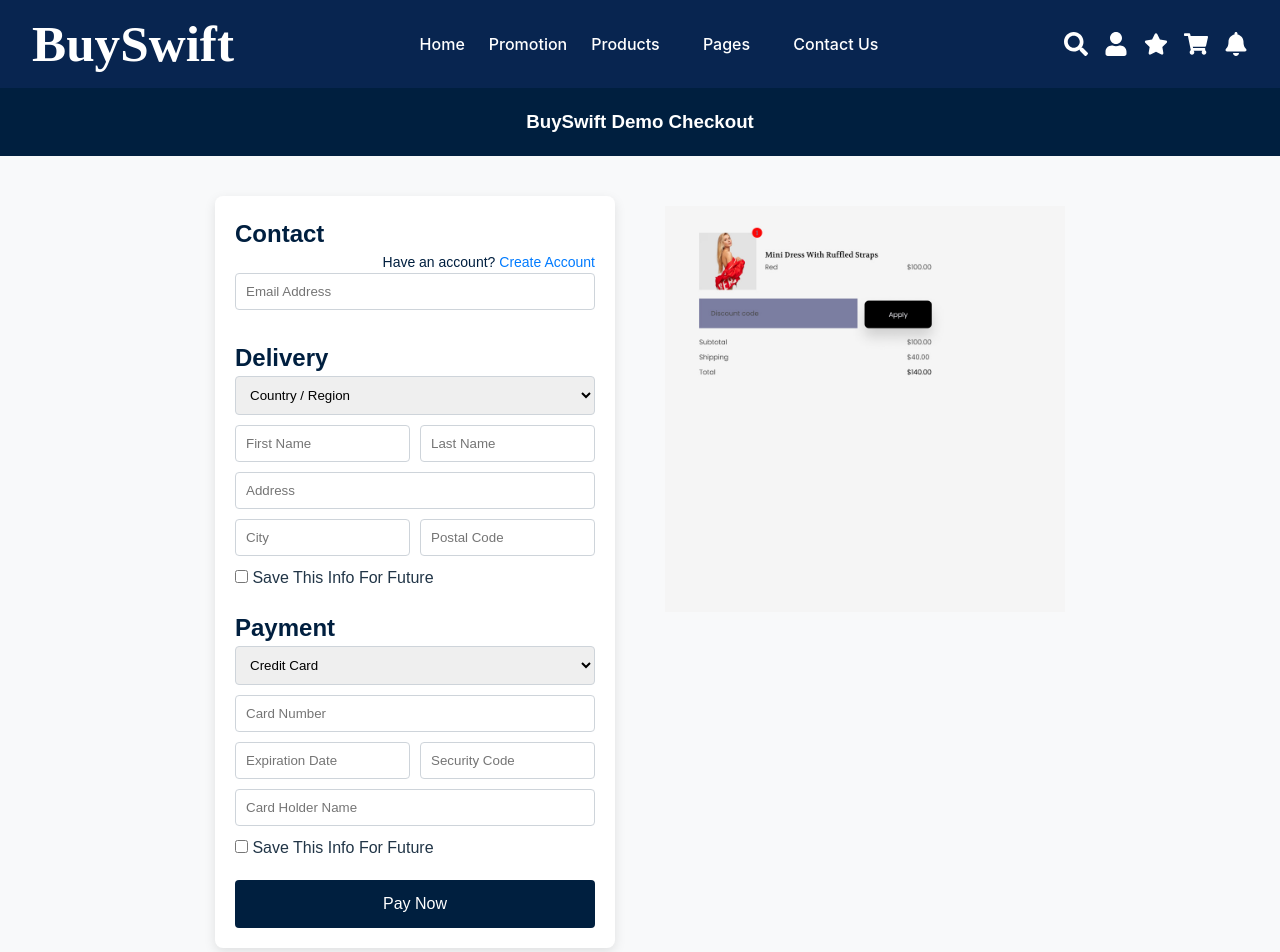
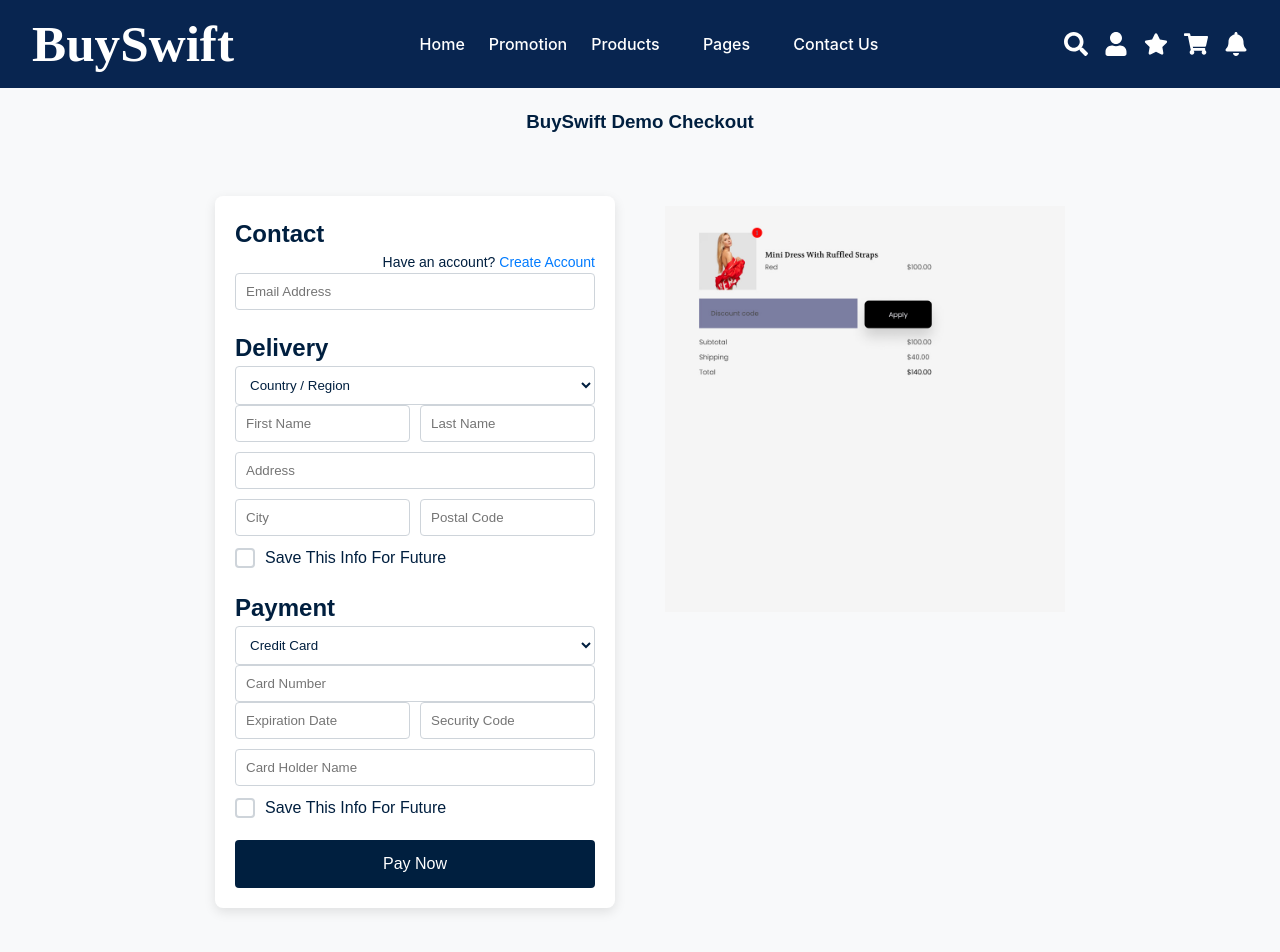
Before and after one commit to TradeEase/e-commerce-frontend, a React (Vite) app: page /checkout in a window 1280 px wide. Shown: the top 952 px of the page. Built offline with nearby package versions, Linux system fonts and the light colour scheme.

Commit message:
second commit

```diff
--- a/src/checkout/Checkout.jsx
+++ b/src/checkout/Checkout.jsx
@@ -17,6 +17,9 @@ const CheckoutPage = () => {
     cardHolderName: "",
   });
 
+  const [isDeliveryInfoSaved, setIsDeliveryInfoSaved] = useState(false);
+  const [isPaymentInfoSaved, setIsPaymentInfoSaved] = useState(false);
+
   const handleChange = (e) => {
     const { name, value } = e.target;
     setFormData({
@@ -30,17 +33,51 @@ const CheckoutPage = () => {
     alert("Payment submitted");
   };
 
+  const inputStyles = {
+    width: "100%",
+    padding: "10px",
+    borderRadius: "4px",
+    border: "1px solid #ced4da",
+    backgroundColor: "#fff",
+    color: "#001f3f",
+  };
+
+  const checkboxContainerStyle = {
+    display: "flex",
+    alignItems: "center",
+    color: "#001f3f",
+    marginTop: "10px",
+  };
+
+  const customCheckboxStyle = {
+    appearance: "none",
+    width: "20px",
+    height: "20px",
+    backgroundColor: "#fff",
+    borderRadius: "4px",
+    border: "2px solid #ced4da",
+    position: "relative",
+    cursor: "pointer",
+    marginRight: "10px",
+  };
+
+  const checkmarkStyle = (isChecked) => ({
+    position: "absolute",
+    top: "2px",
+    left: "5px",
+    fontSize: "16px",
+    color: "#001f3f",
+    display: isChecked ? "block" : "none",
+  });
+
   return (
     <div style={{ fontFamily: "Arial, sans-serif", backgroundColor: "#f8f9fa", minHeight: "100vh", paddingBottom: "20px" }}>
-      {/* Header Section */}
-      <header style={{ backgroundColor: "#001f3f", color: "#fff", padding: "20px 0", textAlign: "center" }}>
+      <header style={{ backgroundColor: "#f8f9fa", color: "#001f3f", padding: "20px 0", textAlign: "center" }}>
         <h3 style={{ margin: 0 }}>BuySwift Demo Checkout</h3>
       </header>
 
-      {/* Main Content Section */}
       <div style={{ display: "flex", justifyContent: "center", padding: "40px 20px" }}>
         <form onSubmit={handleSubmit} style={{ width: "400px", backgroundColor: "#fff", padding: "20px", borderRadius: "8px", boxShadow: "0px 4px 12px rgba(0, 0, 0, 0.1)" }}>
-          {/* Contact Section */}
           <div style={{ marginBottom: "20px" }}>
             <h2 style={{ fontSize: "24px", color: "#001f3f" }}>Contact</h2>
             <p style={{ fontSize: "14px", float: "right", color: "#001f3f" }}>
@@ -53,11 +90,10 @@ const CheckoutPage = () => {
               onChange={handleChange}
               placeholder="Email Address"
               required
-              style={{ width: "100%", padding: "10px", marginBottom: "10px", borderRadius: "4px", border: "1px solid #ced4da" }}
+              style={inputStyles}
             />
           </div>
 
-          {/* Delivery Section */}
           <div style={{ marginBottom: "20px" }}>
             <h2 style={{ fontSize: "24px", color: "#001f3f" }}>Delivery</h2>
             <select
@@ -65,7 +101,7 @@ const CheckoutPage = () => {
               value={formData.country}
               onChange={handleChange}
               required
-              style={{ width: "100%", padding: "10px", marginBottom: "10px", borderRadius: "4px", border: "1px solid #ced4da" }}
+              style={inputStyles}
             >
               <option value="">Country / Region</option>
               <option value="Sri Lanka">Sri Lanka</option>
@@ -82,7 +118,7 @@ const CheckoutPage = () => {
                 onChange={handleChange}
                 placeholder="First Name"
                 required
-                style={{ width: "100%", padding: "10px", borderRadius: "4px", border: "1px solid #ced4da" }}
+                style={inputStyles}
               />
               <input
                 type="text"
@@ -91,7 +127,7 @@ const CheckoutPage = () => {
                 onChange={handleChange}
                 placeholder="Last Name"
                 required
-                style={{ width: "100%", padding: "10px", borderRadius: "4px", border: "1px solid #ced4da" }}
+                style={inputStyles}
               />
             </div>
             <input
@@ -101,7 +137,7 @@ const CheckoutPage = () => {
               onChange={handleChange}
               placeholder="Address"
               required
-              style={{ width: "100%", padding: "10px", marginTop: "10px", borderRadius: "4px", border: "1px solid #ced4da" }}
+              style={{ ...inputStyles, marginTop: "10px" }}
             />
             <div style={{ display: "flex", gap: "10px", marginTop: "10px" }}>
               <input
@@ -111,7 +147,7 @@ const CheckoutPage = () => {
                 onChange={handleChange}
                 placeholder="City"
                 required
-                style={{ width: "100%", padding: "10px", borderRadius: "4px", border: "1px solid #ced4da" }}
+                style={inputStyles}
               />
               <input
                 type="text"
@@ -120,15 +156,20 @@ const CheckoutPage = () => {
                 onChange={handleChange}
                 placeholder="Postal Code"
                 required
-                style={{ width: "100%", padding: "10px", borderRadius: "4px", border: "1px solid #ced4da" }}
+                style={inputStyles}
               />
             </div>
-            <div style={{ marginTop: "10px" }}>
-              <input type="checkbox" /> Save This Info For Future
+            <div style={checkboxContainerStyle}>
+              <div
+                style={customCheckboxStyle}
+                onClick={() => setIsDeliveryInfoSaved(!isDeliveryInfoSaved)}
+              >
+                <span style={checkmarkStyle(isDeliveryInfoSaved)}>✓</span>
+              </div>
+              Save This Info For Future
             </div>
           </div>
 
-          {/* Payment Section */}
           <div style={{ marginBottom: "20px" }}>
             <h2 style={{ fontSize: "24px", color: "#001f3f" }}>Payment</h2>
             <select
@@ -136,7 +177,7 @@ const CheckoutPage = () => {
               value={formData.cardType}
               onChange={handleChange}
               required
-              style={{ width: "100%", padding: "10px", marginBottom: "10px", borderRadius: "4px", border: "1px solid #ced4da" }}
+              style={inputStyles}
             >
               <option value="">Credit Card</option>
               <option value="Visa">Visa</option>
@@ -149,7 +190,7 @@ const CheckoutPage = () => {
               onChange={handleChange}
               placeholder="Card Number"
               required
-              style={{ width: "100%", padding: "10px", marginBottom: "10px", borderRadius: "4px", border: "1px solid #ced4da" }}
+              style={inputStyles}
             />
             <div style={{ display: "flex", gap: "10px" }}>
               <input
@@ -159,7 +200,7 @@ const CheckoutPage = () => {
                 onChange={handleChange}
                 placeholder="Expiration Date"
                 required
-                style={{ width: "100%", padding: "10px", borderRadius: "4px", border: "1px solid #ced4da" }}
+                style={inputStyles}
               />
               <input
                 type="text"
@@ -168,7 +209,7 @@ const CheckoutPage = () => {
                 onChange={handleChange}
                 placeholder="Security Code"
                 required
-                style={{ width: "100%", padding: "10px", borderRadius: "4px", border: "1px solid #ced4da" }}
+                style={inputStyles}
               />
             </div>
             <input
@@ -178,14 +219,19 @@ const CheckoutPage = () => {
               onChange={handleChange}
               placeholder="Card Holder Name"
               required
-              style={{ width: "100%", padding: "10px", marginTop: "10px", borderRadius: "4px", border: "1px solid #ced4da" }}
+              style={{ ...inputStyles, marginTop: "10px" }}
             />
-            <div style={{ marginTop: "10px" }}>
-              <input type="checkbox" /> Save This Info For Future
+            <div style={checkboxContainerStyle}>
+              <div
+                style={customCheckboxStyle}
+                onClick={() => setIsPaymentInfoSaved(!isPaymentInfoSaved)}
+              >
+                <span style={checkmarkStyle(isPaymentInfoSaved)}>✓</span>
+              </div>
+              Save This Info For Future
             </div>
           </div>
 
-          {/* Pay Now Button */}
           <button
             type="submit"
             style={{
@@ -203,7 +249,6 @@ const CheckoutPage = () => {
           </button>
         </form>
 
-        {/* CartProducts Image */}
         <div style={{ marginLeft: "50px", marginTop: "10px" }}>
           <img
             src={CartProducts}
```
